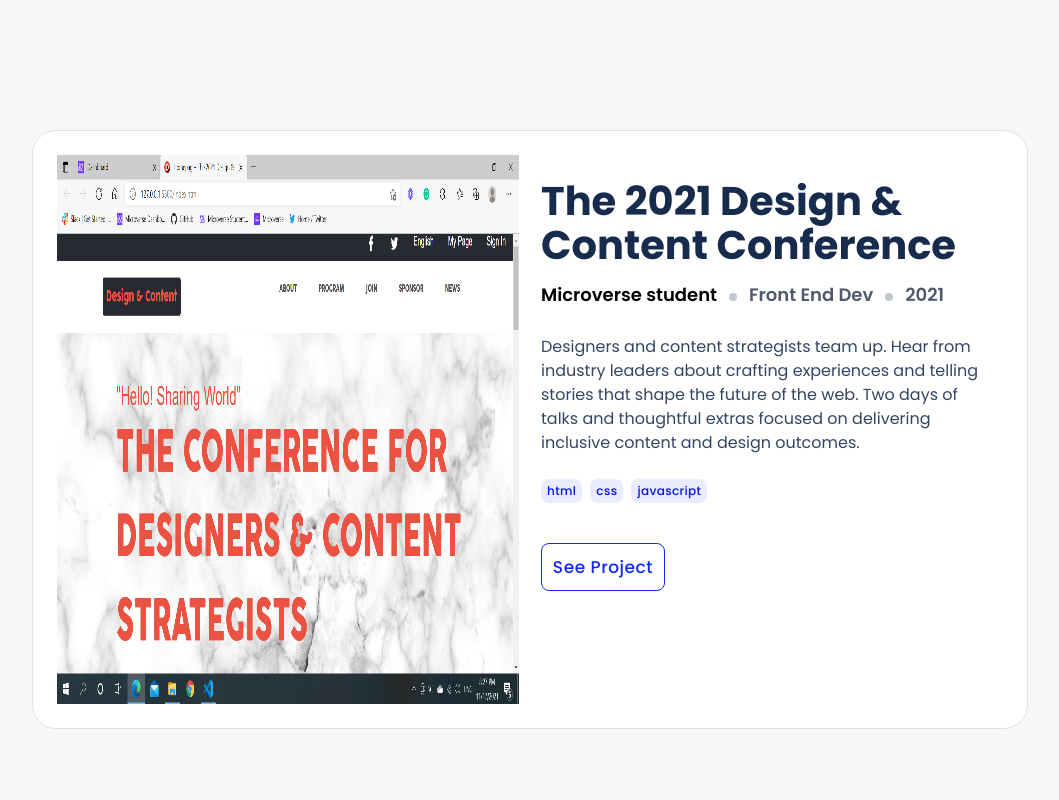
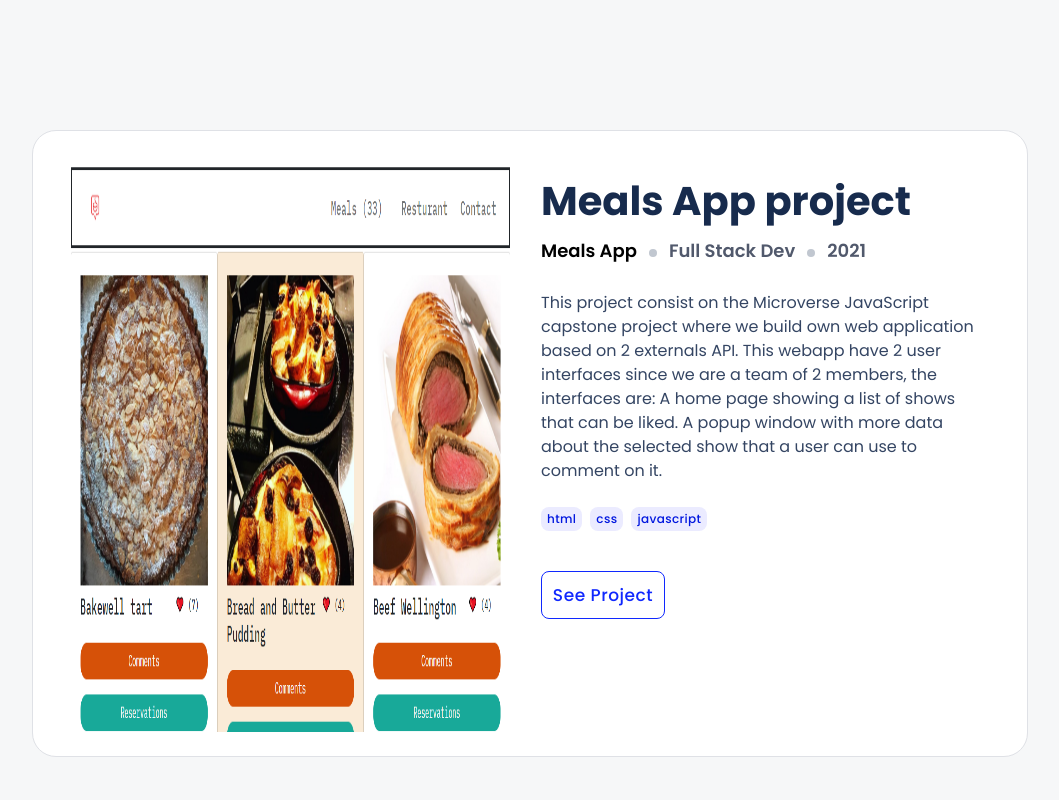
Before and after one commit to mohamedelshamy55/Portfolio, a plain HTML site: page index.html in a window 1280 px wide. Shown: the part 860-1660 px from the top of the page, without its empty margins (110-1169 px from the left). Drawn offline with Linux system fonts and the light colour scheme.

Commit message:
Update Portfolio data

```diff
--- a/index.html
+++ b/index.html
@@ -66,74 +66,100 @@
         </div>
         <!---end of hero section-->
         <section class="card-container limited" id="projects">
-            <div class="card">
+            <div class="card reverse">
                 <figure>
-                    <img src="./images/capston.png" alt="capston project screenshot" />
+                    <img src="./images/mealdb.png" alt="secondcapstone project screenshot" />
                 </figure>
                 <div class="card-details">
+                    <h2>Meals App project</h2>
+                    <div class="author-lang">
+                        <span>Meals App</span>
+                        <ul>
+                            <li>Full Stack Dev</li>
+                            <li>2021</li>
+                        </ul>
+                    </div>
+                    <p class="project-desc">
+                        This project consist on the Microverse JavaScript capstone project where we build own web application based on 2 externals API. This webapp have 2 user interfaces since we are a team of 2 members, the interfaces are: A home page showing a list of shows
+                        that can be liked. A popup window with more data about the selected show that a user can use to comment on it. </p>
+                    <ul class="project-lang ">
+                        <li>html</li>
+                        <li>css</li>
+                        <li>javascript</li>
+                    </ul>
+                    <button class="project-btn btn " type="button " data-btn-id="5 ">
+							See Project
+						</button>
+                </div>
+            </div>
+
+            <div class="card ">
+                <figure>
+                    <img src="./images/capston.png " alt="capston project screenshot " />
+                </figure>
+                <div class="card-details ">
                     <h2>The 2021 Design & Content Conference</h2>
-                    <div class="author-lang">
+                    <div class="author-lang ">
                         <span>Microverse student</span>
                         <ul>
                             <li>Front End Dev</li>
                             <li>2021</li>
                         </ul>
                     </div>
-                    <p class="project-desc">
+                    <p class="project-desc ">
                         Designers and content strategists team up. Hear from industry leaders about crafting experiences and telling stories that shape the future of the web. Two days of talks and thoughtful extras focused on delivering inclusive content and design outcomes.
                     </p>
-                    <ul class="project-lang">
+                    <ul class="project-lang ">
                         <li>html</li>
                         <li>css</li>
                         <li>javascript</li>
                     </ul>
-                    <button class="project-btn btn" type="button" data-btn-id="1">
+                    <button class="project-btn btn " type="button " data-btn-id="1 ">
 							See Project
 						</button>
                 </div>
             </div>
-            <div class="card reverse">
+            <div class="card reverse ">
                 <figure>
-                    <img src="./images/todolist.png" alt="todolist project screenshot" />
+                    <img src="./images/todolist.png " alt="todolist project screenshot " />
                 </figure>
-                <div class="card-details">
+                <div class="card-details ">
                     <h2>To Do List project</h2>
-                    <div class="author-lang">
+                    <div class="author-lang ">
                         <span>To Do List</span>
                         <ul>
                             <li>Full Stack Dev</li>
                             <li>2021</li>
                         </ul>
                     </div>
-                    <p class="project-desc">
+                    <p class="project-desc ">
                         To Do List project is list of todo items, users can add and remove item from todo list.
                     </p>
-                    <ul class="project-lang">
+                    <ul class="project-lang ">
                         <li>html</li>
                         <li>css</li>
                         <li>javascript</li>
                     </ul>
-                    <button class="project-btn btn" type="button" data-btn-id="2">
+                    <button class="project-btn btn " type="button " data-btn-id="2 ">
 							See Project
 						</button>
                 </div>
             </div>
-            <div class="card">
+            <div class="card ">
                 <figure>
-                    <img src="./images/awsamebookscreenshot.png" alt="awsame book" />
+                    <img src="./images/awsamebookscreenshot.png " alt="awsame book " />
                 </figure>
-                <div class="card-details">
+                <div class="card-details ">
                     <h2>Awsam books</h2>
-                    <div class="author-lang">
+                    <div class="author-lang ">
                         <span>Awsam books</span>
                         <ul>
                             <li>Full Stack Dev</li>
                             <li>2021</li>
                         </ul>
                     </div>
-                    <p class="project-desc">
-                        Awesome books" is a simple website that displays a list of books and allows you to add and remove books from that list. By building this application, you will learn how to manage data using JavaScript.
-                    </p>
+                    <p class="project-desc ">
+                        Awesome books" is a simple website that displays a list of books and allows you to add and remove books from that list. By building this application, you will learn how to manage data using JavaScript. </p>
                     <ul class="project-lang">
                         <li>html</li>
                         <li>css</li>
--- a/js/cardModel.js
+++ b/js/cardModel.js
@@ -58,4 +58,19 @@ export default [{
         link1: 'https://mohamedelshamy55.github.io/Portfolio-Bootstrap/',
         link2: 'https://github.com/mohamedelshamy55/Portfolio-Bootstrap',
     },
+    {
+        id: 5,
+        header: 'Meals App',
+        authorLang: 'PERSONAL',
+        authorList1: 'Full Stack Dev',
+        authorList2: '2021',
+        imgSrc: './images/mealdb.png',
+        para: `  This project consist on the Microverse JavaScript capstone project where we build own web application based on 2 externals API. This webapp have 2 user interfaces since we are a team of 2 members, the interfaces are: A home page showing a list of shows
+        that can be liked. A popup window with more data about the selected show that a user can use to comment on it.`,
+        langList1: 'html',
+        langList2: 'css',
+        langList3: 'javascript',
+        link1: 'https://naskhalil.github.io/capstone-project/',
+        link2: 'https://github.com/mohamedelshamy55/secondcapstone',
+    },
 ];
```
Also changed, not shown: images/mealdb.png (added), 1 other file.
